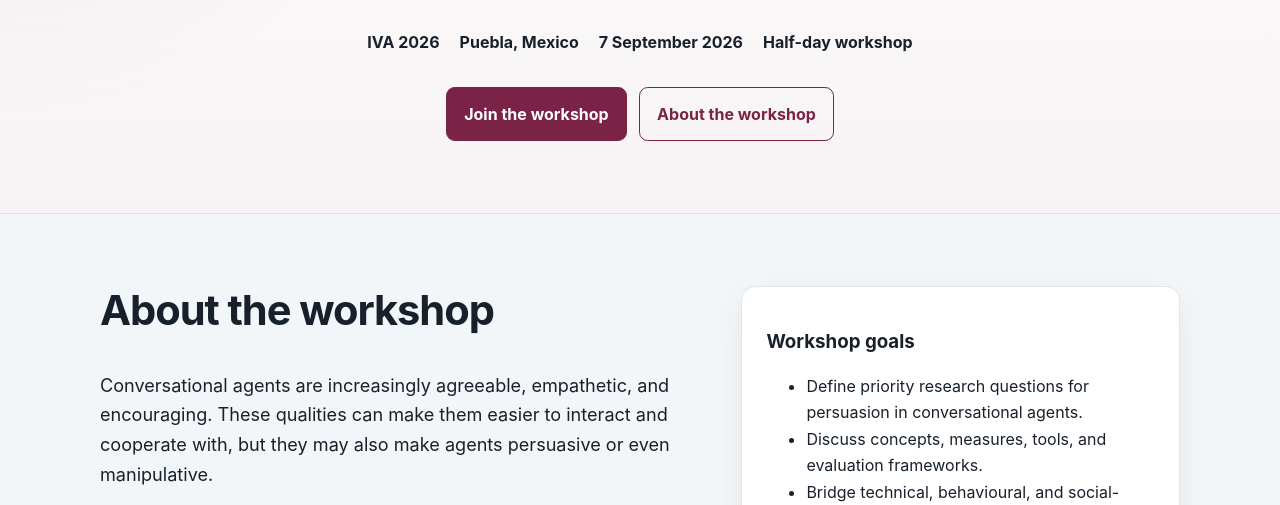
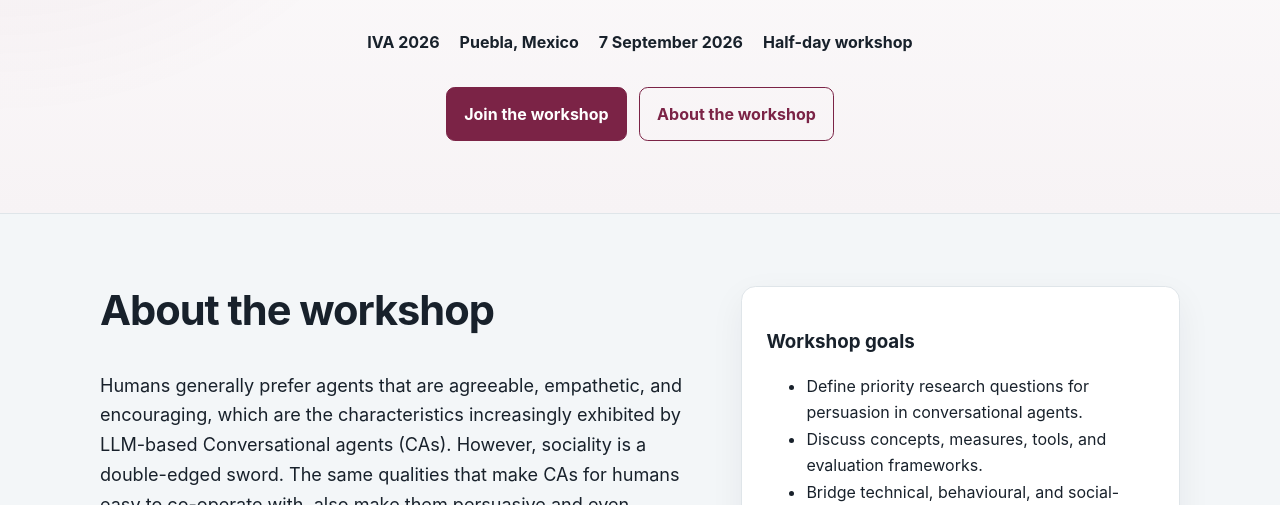
Before and after one commit to JulijaVaitonyte/persuasion-conversational-agents-iva, a plain HTML site: page index.html in a window 1280 px wide. Shown: the part 428-933 px from the top of the page. Drawn offline with Linux system fonts and the light colour scheme; files whose address does not match are found by name.

Commit message:
Update index.html

```diff
--- a/index.html
+++ b/index.html
@@ -42,7 +42,7 @@
       <div class="container two-column">
         <div>
           <h2>About the workshop</h2>
-          <p class="lead">Conversational agents are increasingly agreeable, empathetic, and encouraging. These qualities can make them easier to interact and cooperate with, but they may also make agents persuasive or even manipulative.</p>
+          <p class="lead">Humans generally prefer agents that are agreeable, empathetic, and encouraging, which are the characteristics increasingly exhibited by LLM-based Conversational agents (CAs). However, sociality is a double-edged sword. The same qualities that make CAs for humans easy to co-operate with, also make them persuasive and even manipulative.</p>
           <p>This workshop will bring together researchers from socially interactive agent design and evaluation, machine learning, AI safety, cognitive psychology, neuroscience, sociology, and business and marketing. Through an invited keynote, pre-workshop reflections, and roundtable discussions, participants will identify key challenges, research directions, and methodological building blocks for studying persuasion that emerges through social interaction with conversational agents.</p>
           <p>The workshop will connect ideas shared by registered participants before the event with in-person discussion at IVA 2026. Its central goal is to co-construct a shared research agenda for studying persuasive and potentially harmful patterns in human–agent interaction.</p>
         </div>
```
